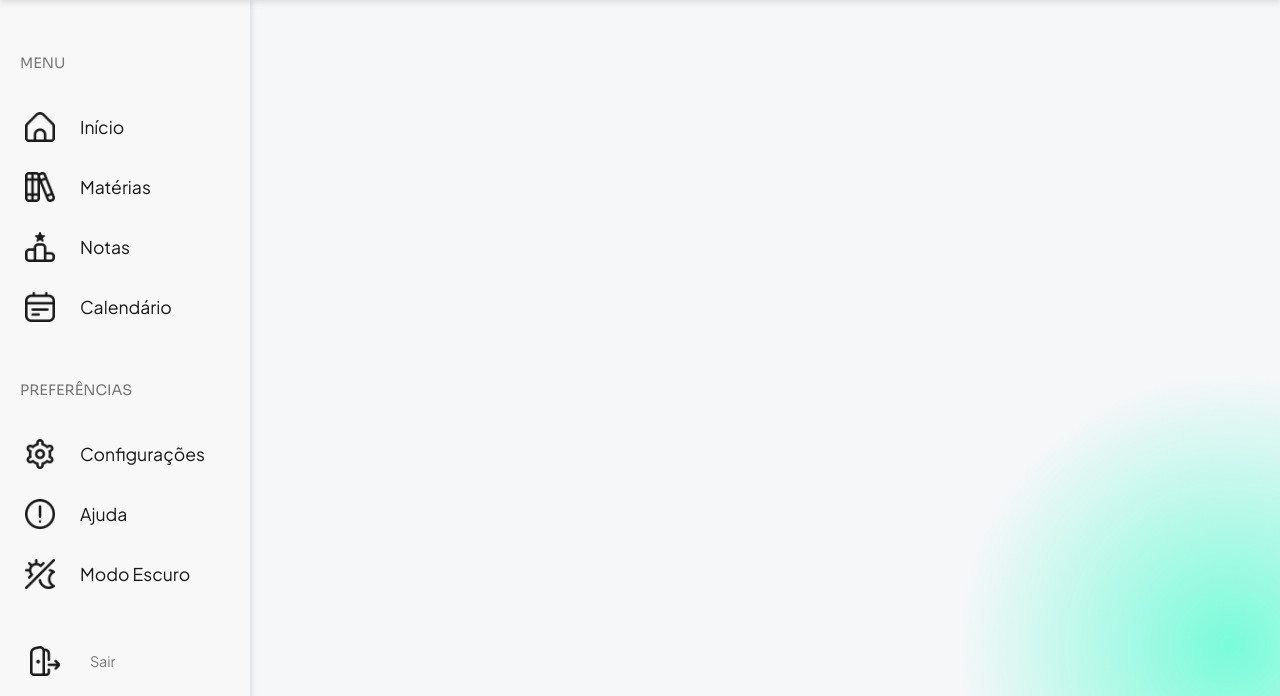
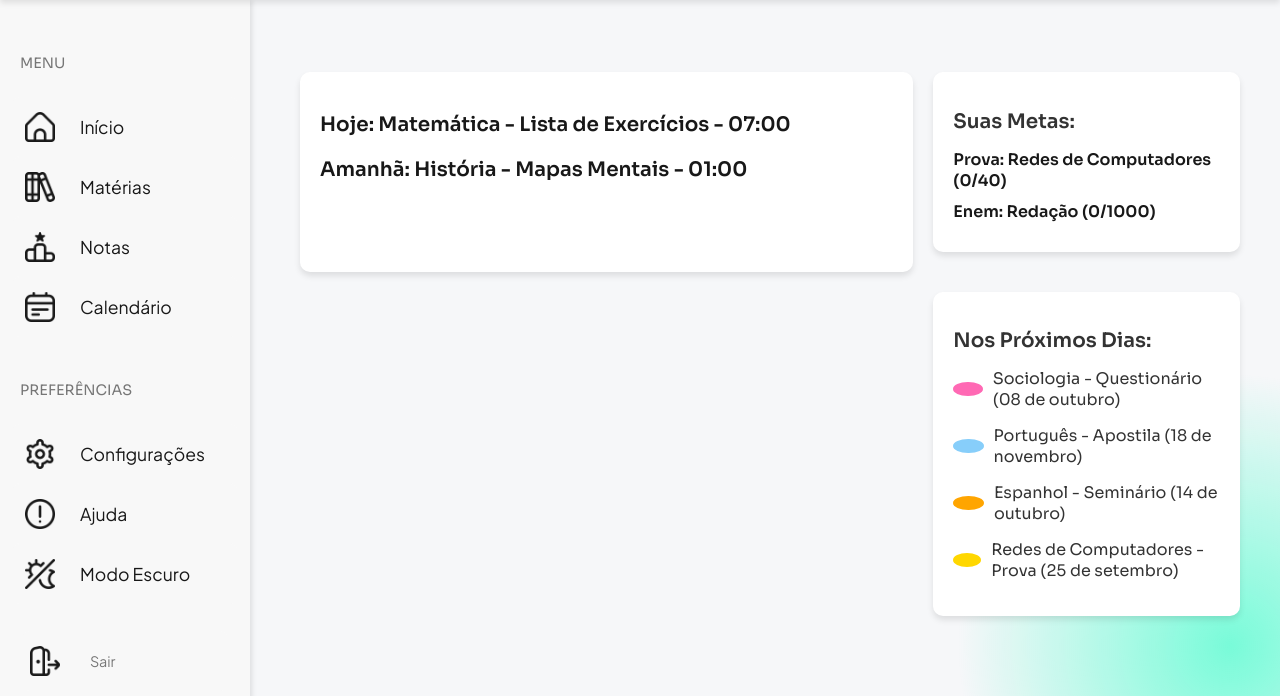
Before and after one commit to IanMarceloGuimaraes/agendamais, a PHP site: the page made by App/Views/home.php in a window 1280 px wide. Shown: the part 104-800 px from the top of the page. Run offline with PHP 8.4, Linux system fonts and the light colour scheme; the template is opened without the code that fills it, so the values that code supplies are empty; some libraries are stand-ins or nearby versions.

Commit message:
Calendário e elementos da home 25%

```diff
--- a/App/Views/home.php
+++ b/App/Views/home.php
@@ -1,3 +1,49 @@
 <?php include 'includes/main.php'; ?>
 
-    <?php include 'includes/footer.php'; ?>
+<link rel="stylesheet" href="<?= URL ?>/Public/css/paginas1.css">
+
+<div class="container">
+  <div class="content">
+
+    <!-- Dashboard -->
+    <div class="dashboard">
+
+      <!-- Calendário -->
+      <div class="calendario">
+        <?php
+          use App\Helpers\CalendarioHelper;
+          CalendarioHelper::gerarCalendario();
+        ?>
+        <div class="secoes-abaixo">
+          <div class="hoje">
+            <p><strong>Hoje:</strong> Matemática - Lista de Exercícios - 07:00</p>
+          </div>
+          <div class="amanha">
+            <p><strong>Amanhã:</strong> História - Mapas Mentais - 01:00</p>
+          </div>
+        </div>
+      </div>
+
+      <!-- Suas Metas -->
+      <div class="suas-metas">
+        <h2>Suas Metas:</h2>
+        <div class="meta">
+          <p><strong>Prova:</strong> Redes de Computadores (0/40)</p>
+          <p><strong>Enem:</strong> Redação (0/1000)</p>
+        </div>
+      </div>
+
+      <!-- Nos Próximos Dias -->
+      <div class="proximos-dias">
+        <h2>Nos Próximos Dias:</h2>
+        <ul>
+          <li><span class="tag rosa"></span> Sociologia - Questionário (08 de outubro)</li>
+          <li><span class="tag azul"></span> Português - Apostila (18 de novembro)</li>
+          <li><span class="tag laranja"></span> Espanhol - Seminário (14 de outubro)</li>
+          <li><span class="tag amarelo"></span> Redes de Computadores - Prova (25 de setembro)</li>
+        </ul>
+      </div>
+
+    </div>
+  </div>
+</div>
--- a/App/Views/includes/main.php
+++ b/App/Views/includes/main.php
@@ -4,7 +4,7 @@
     <meta charset="UTF-8">
     <meta name="viewport" content="width=device-width, initial-scale=1.0">
     <title>Agenda+</title>
-    <link rel="stylesheet" href="<?= URL ?>/Public/css/main5.css">
+    <link rel="stylesheet" href="<?= URL ?>/Public/css/main7.css">
     <link href="https://fonts.googleapis.com/css2?family=Sora:wght@400;600&display=swap" rel="stylesheet">
     <link href="https://fonts.googleapis.com/css2?family=Plus+Jakarta+Sans:wght@400;600&display=swap" rel="stylesheet">
 
@@ -16,10 +16,9 @@
         <p class="header-text">Agenda+</p>
 
         <div class="pesquisa-header">
-    <img src="<?= URL ?>/Public/images/main/header/lupa.png" alt="Lupa" class="icone-lupa">
-    <input type="text" placeholder="Procure por Matéria" class="barra-pesquisa">
-</div>
-
+            <img src="<?= URL ?>/Public/images/main/header/lupa.png" alt="Lupa" class="icone-lupa">
+            <input type="text" placeholder="Procure por Matéria" class="barra-pesquisa">
+        </div>
 
         <div class="botoes-header">
             <button class="btn">
@@ -78,7 +77,6 @@
                 <span class="texto-sair">Sair</span>
             </button>
         </div>
-
-    <div>
+    </div>
 </div>
 </html>
--- a/Public/css/main5.css
+++ b/Public/css/main7.css
@@ -35,7 +35,6 @@ span {
 .content {
   margin-top: 100px;
 }
-
 
 /* Header */
 .header {
--- /dev/null
+++ b/Public/css/paginas1.css
@@ -0,0 +1,150 @@
+/* Estilos gerais */
+/* Espaçamento para o conteúdo principal */
+.container {
+  margin-left: 260px; /* Espaço para a barra lateral (largura dela + um pouco mais) */
+  margin-top: 13vh;   /* Espaço para o header fixo */
+  padding: 20px;
+}
+
+/* Ajustar para que o conteúdo principal não seja soterrado */
+.content {
+  margin-top: 2rem; /* Adiciona espaçamento extra, se necessário */
+}
+
+
+.dashboard {
+  display: grid;
+  grid-template-columns: 2fr 1fr;
+  gap: 20px;
+  padding: 20px;
+}
+
+.calendario,
+.suas-metas,
+.proximos-dias {
+  background-color: #ffffff;
+  border-radius: 10px;
+  padding: 20px;
+  box-shadow: 0 4px 6px rgba(0, 0, 0, 0.1);
+}
+
+.calendario {
+  grid-column: 1 / span 1;
+}
+
+.suas-metas {
+  grid-column: 2 / span 1;
+  margin-bottom: 20px;
+}
+
+.proximos-dias {
+  grid-column: 2 / span 1;
+}
+
+/* Títulos */
+h2 {
+  margin-bottom: 15px;
+  font-size: 20px;
+  color: #333333;
+}
+
+/* Calendário */
+table {
+  width: 100%;
+  border-collapse: collapse;
+  text-align: center;
+}
+
+table th {
+  font-weight: bold;
+  color: #ff0000;
+}
+
+table th,
+table td {
+  padding: 10px;
+  border: 1px solid #e0e0e0;
+}
+
+table .highlight {
+  background-color: #f44336;
+  color: #ffffff;
+  border-radius: 50%;
+}
+
+/* Metas */
+.suas-metas .meta p {
+  margin: 10px 0;
+  font-size: 16px;
+}
+
+/* Próximos dias */
+.proximos-dias ul {
+  list-style: none;
+  padding: 0;
+  margin: 0;
+}
+
+.proximos-dias li {
+  display: flex;
+  align-items: center;
+  margin-bottom: 15px;
+  font-size: 16px;
+  color: #333333;
+}
+
+.tag {
+  display: inline-block;
+  width: 14px;
+  height: 14px;
+  border-radius: 50%;
+  margin-right: 10px;
+}
+
+.tag.rosa {
+  background-color: #ff69b4;
+}
+
+.tag.azul {
+  background-color: #87cefa;
+}
+
+.tag.laranja {
+  background-color: #ffa500;
+}
+
+.tag.amarelo {
+  background-color: #ffd700;
+}
+
+/* Responsividade */
+@media (max-width: 768px) {
+  .dashboard {
+    grid-template-columns: 1fr;
+  }
+
+  .suas-metas,
+  .proximos-dias {
+    margin-bottom: 20px;
+  }
+}
+
+.calendario td {
+  border: none;
+}
+.calendario td.hoje {
+  width: 40px;
+  height: 40px;
+  border-radius: 100%;
+  background-color: red;
+  color: white;
+  display: flex;
+  align-items: center;
+  justify-content: center;
+}
+.secoes-abaixo {
+  margin-top: 10px;
+}
+.secoes-abaixo div {
+  margin-bottom: 5px;
+}
```
Also changed, not shown: App/Helpers/CalendarioHelper.php (added, +41 -0 lines), App/autoload.php (+11 -2 lines).
